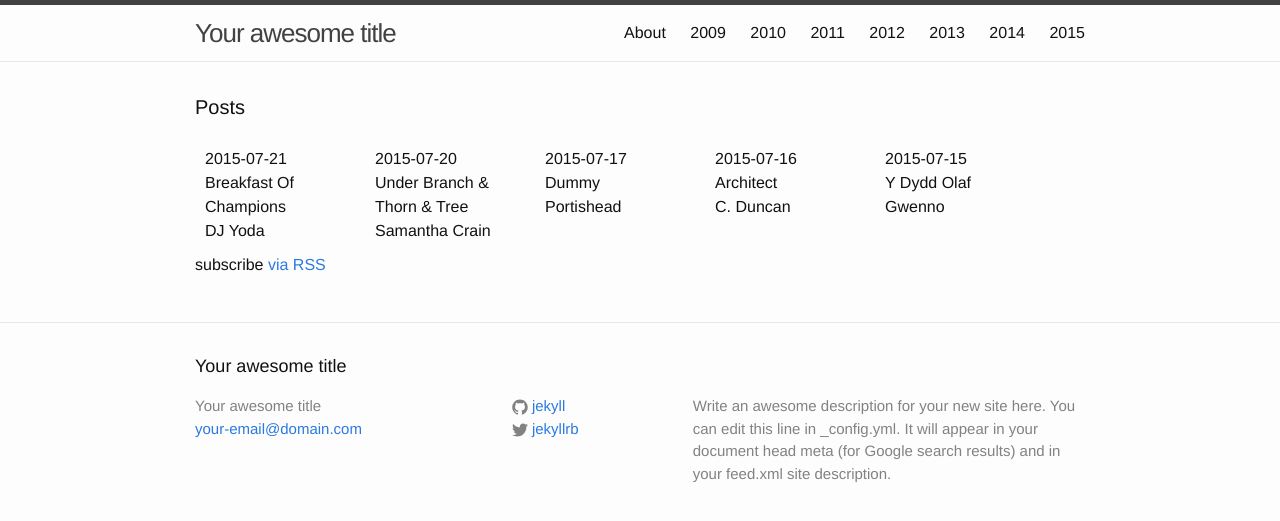
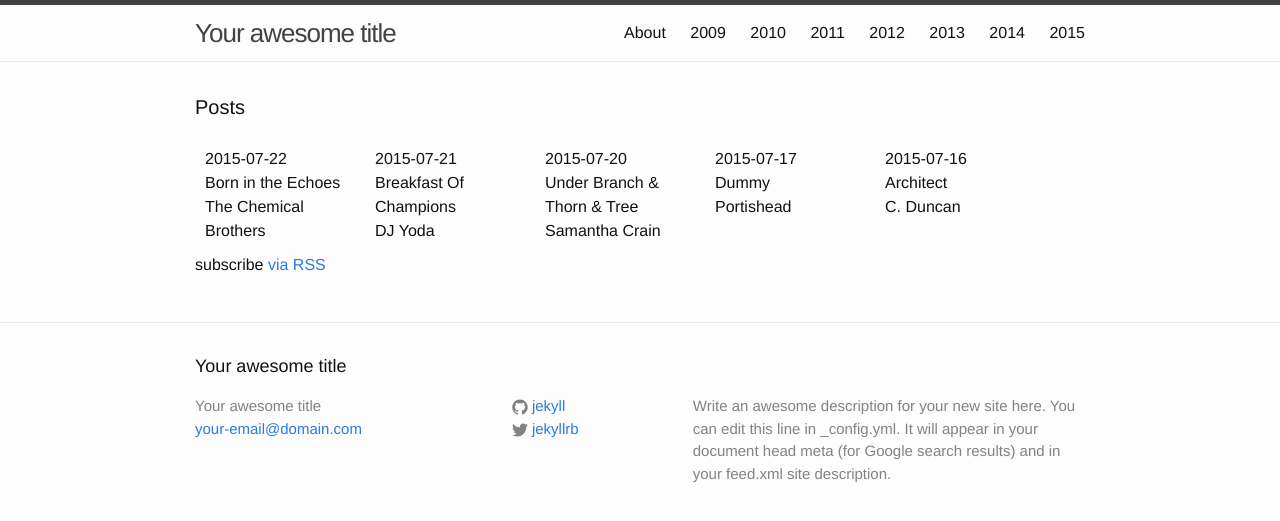
Before and after one commit to karaken12/bbc6musicaotd, a Jekyll site: the page built from site/index.html, in a window 1280 px wide. Shown: the top 521 px of the page. Built offline with Jekyll 4.4.1, drawn with Linux system fonts in a browser that asks for light colours.

Commit message:
Album for 2015-07-22.

```diff
--- a/site/_data/year/2015.yml
+++ b/site/_data/year/2015.yml
@@ -683,3 +683,7 @@
   title: Breakfast Of Champions
   twitter: https://twitter.com/BBC6Music/status/623495237927858177
   spotify-id: 0U4m0a5665v9k6ekQCOe4p
+- date: 2015-07-22
+  artist: The Chemical Brothers
+  title: Born in the Echoes
+  twitter: https://twitter.com/BBC6Music/status/623765602126168064
```
